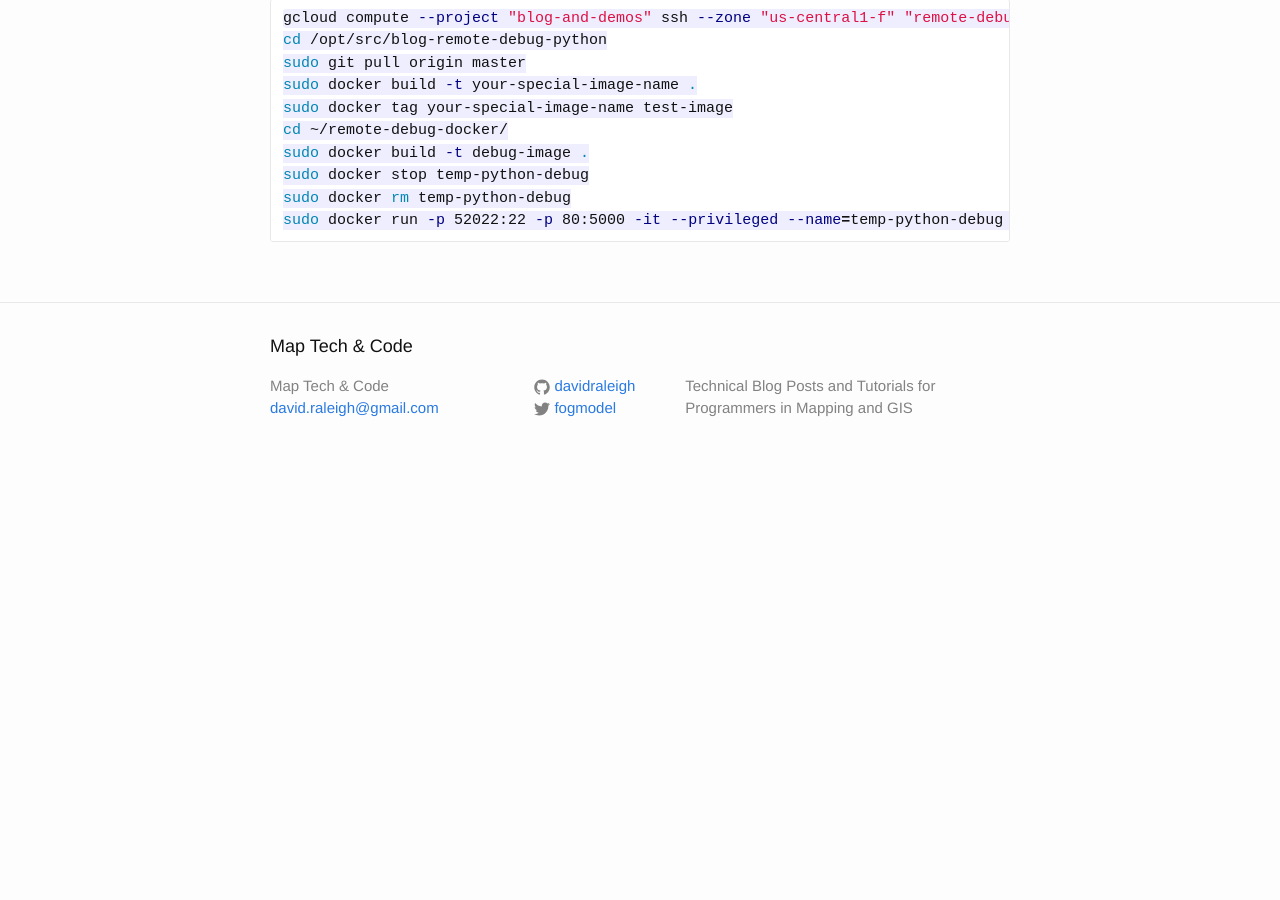
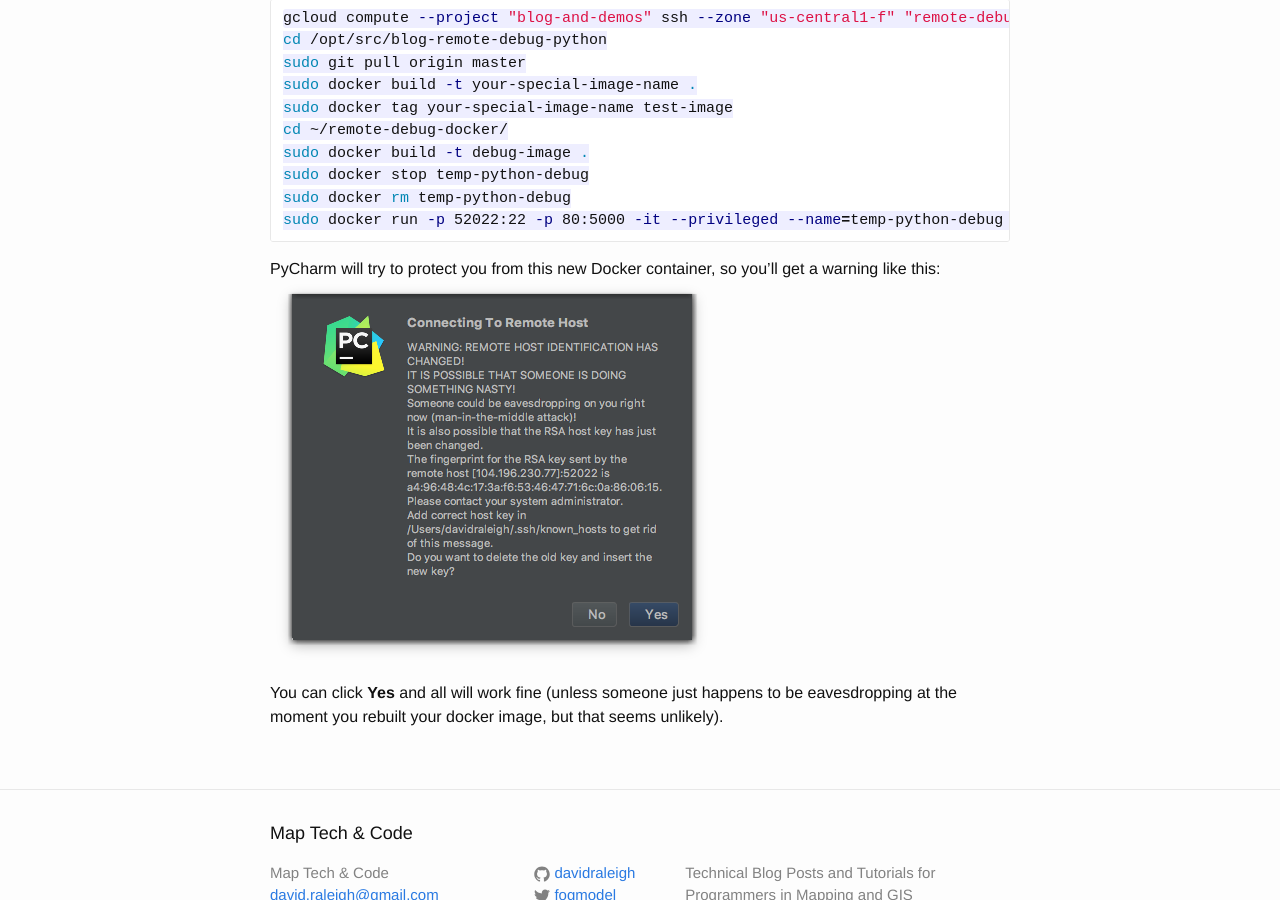
Before and after one commit to davidraleigh/davidraleigh.github.io, a Jekyll site: the page built from _posts/2017-06-27-Debugging-a-Remote-Docker-Container-with-PyCharm.md, in a window 1280 px wide and 900 px high, scrolled down 14234 px. Built offline with Jekyll 4.4.1, drawn with Linux system fonts in a browser that asks for light colours; our own code applies the rules of GitHub Pages for plain Markdown files; comment, search, counter and statistics services are not loaded; before the commit the page ends 14714 px from its top, so only the background shows below that.

Commit message:
Update 2017-06-27-Debugging-a-Remote-Docker-Container-with-PyCharm.md

````diff
--- a/_posts/2017-06-27-Debugging-a-Remote-Docker-Container-with-PyCharm.md
+++ b/_posts/2017-06-27-Debugging-a-Remote-Docker-Container-with-PyCharm.md
@@ -218,3 +218,8 @@ sudo docker stop temp-python-debug
 sudo docker rm temp-python-debug
 sudo docker run -p 52022:22 -p 80:5000 -it --privileged --name=temp-python-debug debug-image
 ```
+
+PyCharm will try to protect you from this new Docker container, so you'll get a warning like this:
+![ssh key warning](https://github.com/davidraleigh/davidraleigh.github.io/blob/master/assets/pycharm-remote-debug/new-docker-image-ssh.png)
+
+You can click __Yes__ and all will work fine (unless someone just happens to be eavesdropping at the moment you rebuilt your docker image, but that seems unlikely).
````
